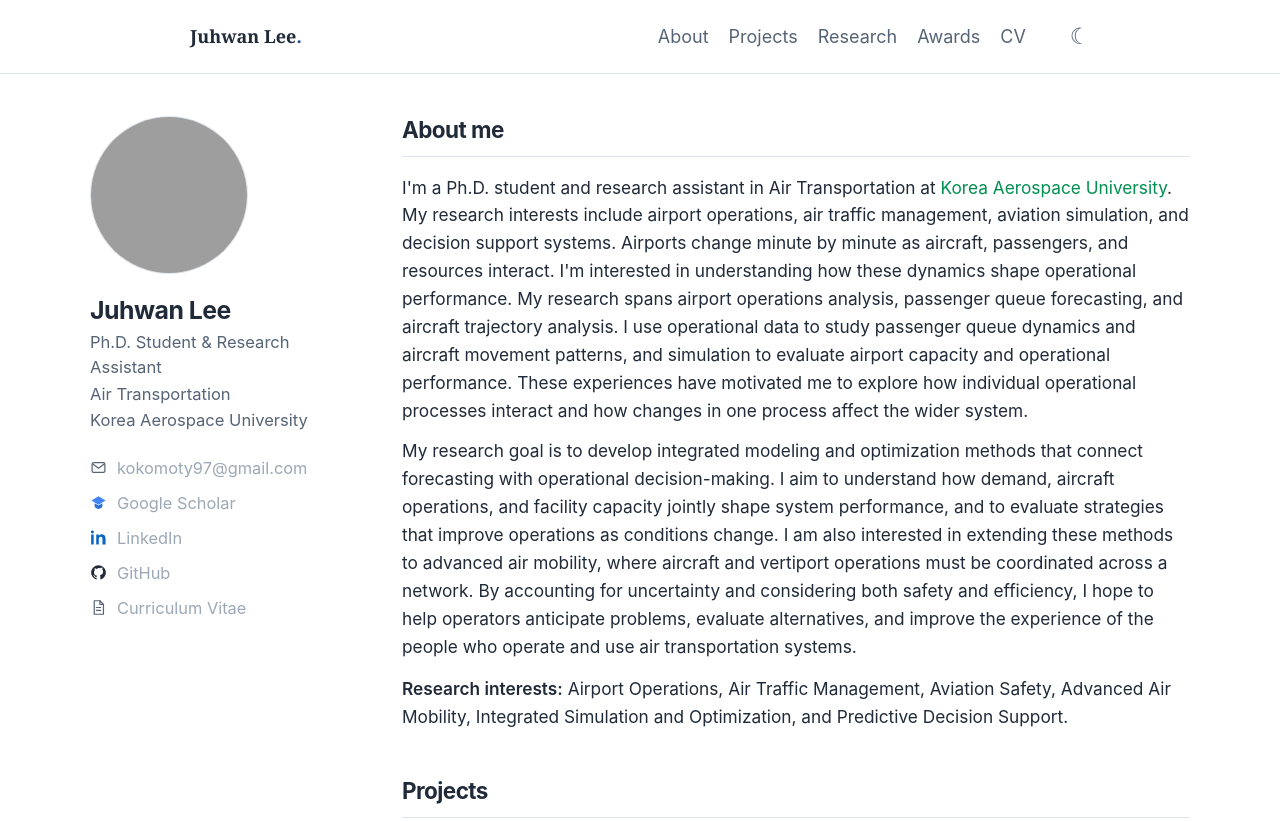
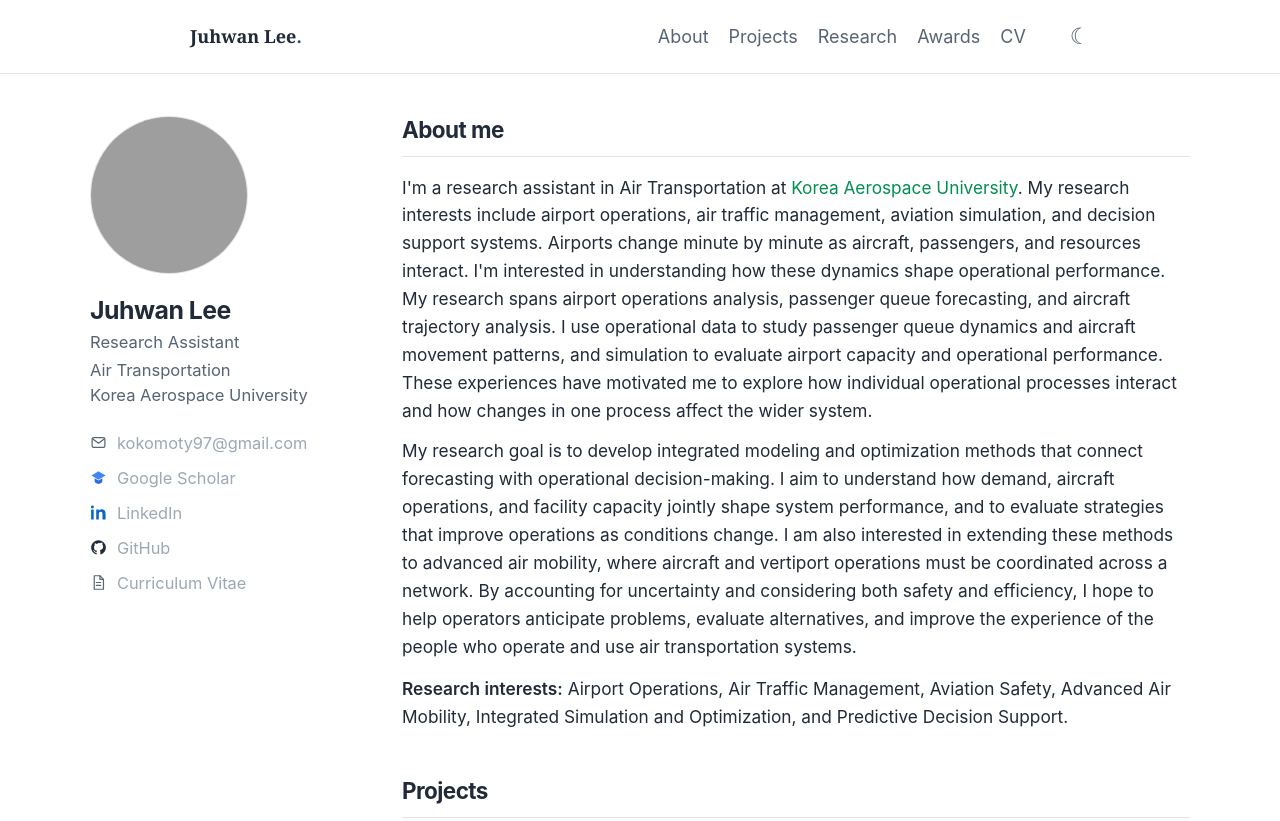
Before and after one commit to juhwanlee2/juhwanlee2.github.io, a plain HTML site: page index.html in a window 1280 px wide. Shown: the top 821 px of the page. Drawn offline with Linux system fonts and the light colour scheme; grey boxes are pictures that could not be loaded.

Commit message:
Remove Ph.D. student references from homepage

```diff
--- a/index.html
+++ b/index.html
@@ -11,7 +11,7 @@
   </script>
   <meta charset="utf-8">
   <meta name="viewport" content="width=device-width, initial-scale=1">
-  <meta name="description" content="Juhwan Lee is a Ph.D. student and research assistant in Air Transportation at Korea Aerospace University. His research focuses on airport operations, air traffic management, aviation simulation, decision support, and uncertainty-aware forecasting.">
+  <meta name="description" content="Juhwan Lee is a research assistant in Air Transportation at Korea Aerospace University. His research focuses on airport operations, air traffic management, aviation simulation, decision support, and uncertainty-aware forecasting.">
   <meta name="theme-color" content="#204f91">
   <title>Juhwan Lee · Airport Operations Research</title>
   <link rel="icon" type="image/png" sizes="192x192" href="favicon.png?v=20261021-1">
@@ -30,7 +30,7 @@
     <aside class="profile-sidebar" aria-label="Profile">
       <img class="profile-photo" src="profile.png" alt="Juhwan Lee presenting his airport passenger queue forecasting research poster">
       <h1>Juhwan Lee</h1>
-      <p class="profile-role">Ph.D. Student &amp; Research Assistant</p>
+      <p class="profile-role">Research Assistant</p>
       <p class="affiliation">Air Transportation<br>Korea Aerospace University</p>
       <div class="profile-links" aria-label="Profile links">
         <a class="profile-link profile-link-email" href="mailto:kokomoty97@gmail.com">
@@ -59,7 +59,7 @@
       <section id="about" class="intro section" aria-labelledby="about-title">
         <h2 id="about-title">About me</h2>
         <div class="bio">
-        <p>I'm a Ph.D. student and research assistant in Air Transportation at <a class="university-link" href="https://kau.ac.kr/english/index/main.php">Korea Aerospace University</a>. My research interests include airport operations, air traffic management, aviation simulation, and decision support systems. Airports change minute by minute as aircraft, passengers, and resources interact. I'm interested in understanding how these dynamics shape operational performance. My research spans airport operations analysis, passenger queue forecasting, and aircraft trajectory analysis. I use operational data to study passenger queue dynamics and aircraft movement patterns, and simulation to evaluate airport capacity and operational performance. These experiences have motivated me to explore how individual operational processes interact and how changes in one process affect the wider system.</p>
+        <p>I'm a research assistant in Air Transportation at <a class="university-link" href="https://kau.ac.kr/english/index/main.php">Korea Aerospace University</a>. My research interests include airport operations, air traffic management, aviation simulation, and decision support systems. Airports change minute by minute as aircraft, passengers, and resources interact. I'm interested in understanding how these dynamics shape operational performance. My research spans airport operations analysis, passenger queue forecasting, and aircraft trajectory analysis. I use operational data to study passenger queue dynamics and aircraft movement patterns, and simulation to evaluate airport capacity and operational performance. These experiences have motivated me to explore how individual operational processes interact and how changes in one process affect the wider system.</p>
         <p>My research goal is to develop integrated modeling and optimization methods that connect forecasting with operational decision-making. I aim to understand how demand, aircraft operations, and facility capacity jointly shape system performance, and to evaluate strategies that improve operations as conditions change. I am also interested in extending these methods to advanced air mobility, where aircraft and vertiport operations must be coordinated across a network. By accounting for uncertainty and considering both safety and efficiency, I hope to help operators anticipate problems, evaluate alternatives, and improve the experience of the people who operate and use air transportation systems.</p>
             <p class="research-keywords"><strong>Research interests:</strong> Airport Operations, Air Traffic Management, Aviation Safety, Advanced Air Mobility, Integrated Simulation and Optimization, and Predictive Decision Support.</p>
         </div>
```
